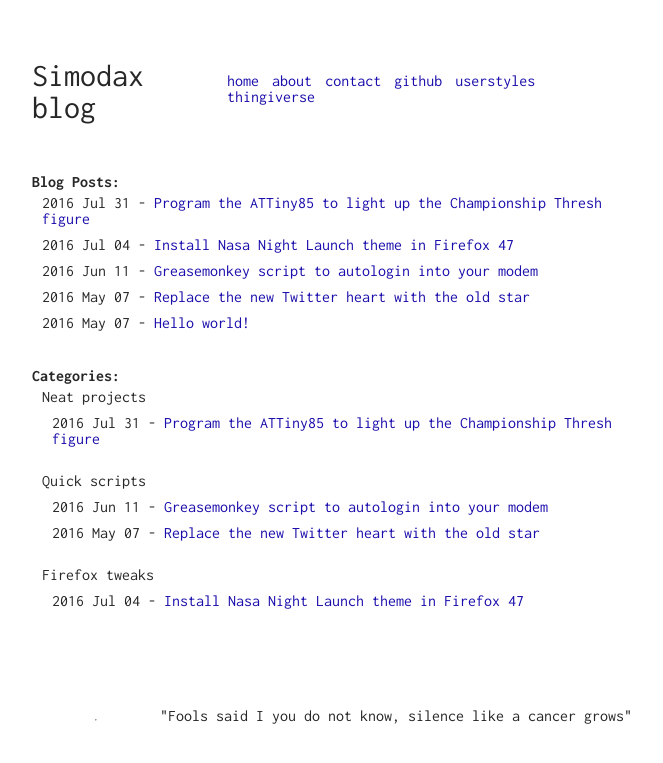
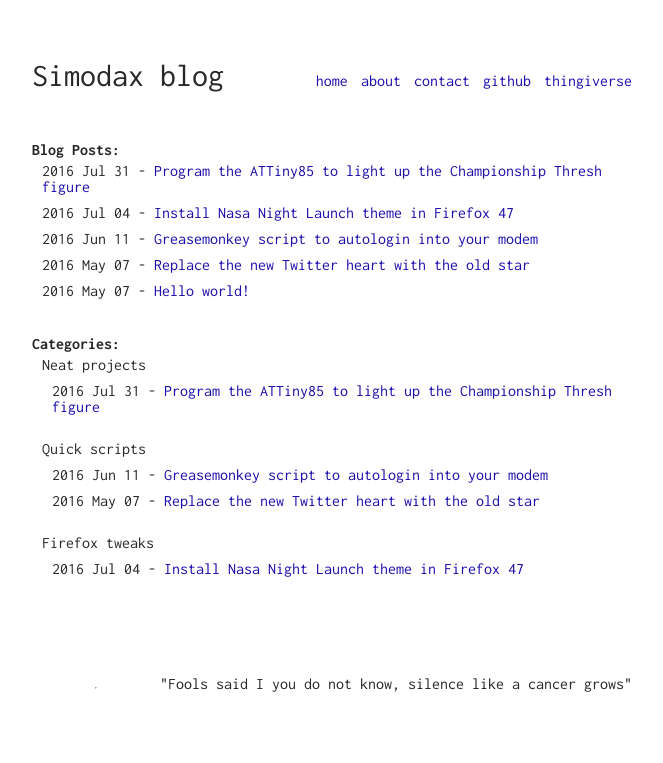
Before and after one commit to SimoDax/simodax.github.io, a Jekyll site: the page built from index.html, in a window 1280 px wide. Shown: the top 763 px of the page, without its empty margins (308-971 px from the left). Built offline with Jekyll 4.4.1, drawn with Linux system fonts in a browser that asks for light colours.

Commit message:
Updated navigation.yml

```diff
--- a/_data/navigation.yml
+++ b/_data/navigation.yml
@@ -10,8 +10,5 @@
 - title: github
   url: https://github.com/SimoDax
 
-- title: userstyles
-  url: https://userstyles.org/users/302013
-
 - title: thingiverse
   url: http://www.thingiverse.com/simodk/about
```
